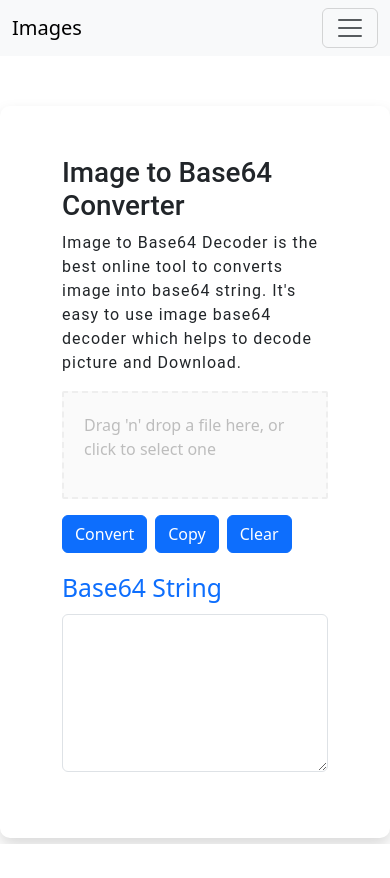
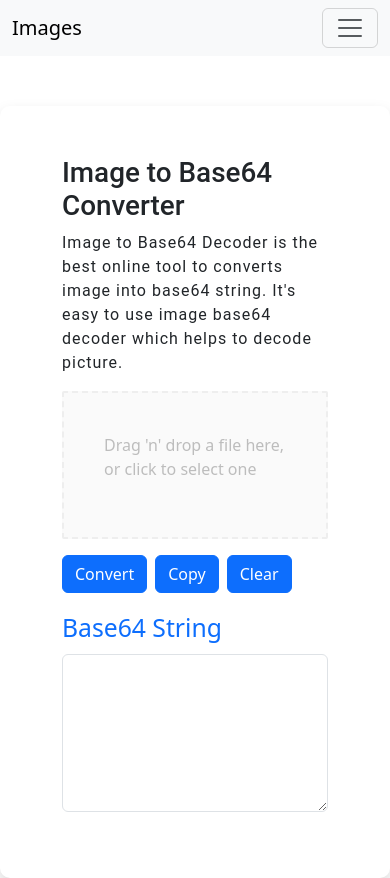
Before and after one commit to renishp003/Base64ToImage, a React app: page /image-to-base64 in a window 390 px wide. Before the commit the page ends 844 px from the top, so only its background shows below. Built offline with nearby package versions, Linux system fonts and the light colour scheme; the HTML template or start-up script is replaced by a standard one.

Commit message:
Responsive changes

```diff
--- a/src/App.css
+++ b/src/App.css
@@ -23,7 +23,7 @@
   display: flex;
   flex-direction: column;
   align-items: center;
-  padding: 20px;
+  padding: 40px;
   border-width: 2px;
   border-radius: 2px;
   border-color: #eeeeee;
--- a/src/components/ImageToBase64.jsx
+++ b/src/components/ImageToBase64.jsx
@@ -1,25 +1,23 @@
-import React, { useCallback } from 'react'
-import  { useState } from "react";
-import Container from 'react-bootstrap/Container';
-import Row from 'react-bootstrap/Row';
-import Col from 'react-bootstrap/Col';
-import {useDropzone} from 'react-dropzone';
-import Form from 'react-bootstrap/Form';
-import Button from 'react-bootstrap/Button';
-import { toast, ToastContainer } from 'react-toastify';
+import  { useCallback } from "react";
+import { useState } from "react";
+import Container from "react-bootstrap/Container";
+import Row from "react-bootstrap/Row";
+import Col from "react-bootstrap/Col";
+import { useDropzone } from "react-dropzone";
+import Form from "react-bootstrap/Form";
+import Button from "react-bootstrap/Button";
+import { toast, ToastContainer } from "react-toastify";
 
-// import Image from 'react-bootstrap/Image';
+
 
 const ImageToBase64 = () => {
-
   const [file, setFile] = useState(null);
-const [base64,setBase64] = useState('')
-const [error, setError] = useState('')
+  const [base64, setBase64] = useState("");
+  const [error, setError] = useState("");
 
   const onDrop = useCallback((acceptedFiles) => {
-
     setFile(acceptedFiles[0]);
-    setError('')
+    setError("");
   }, []);
 
   const { getRootProps, getInputProps, isDragActive } = useDropzone({
@@ -28,51 +26,49 @@ const [error, setError] = useState('')
     multiple: false,
   });
   const convertToBase64 = () => {
-    if(file){
-
-      const reader = new FileReader()
-
-    reader.readAsDataURL(file)
-
+    if (file) {
+      const reader = new FileReader();
+      reader.readAsDataURL(file);
       reader.onload = () => {
-      setBase64(reader.result)
+        setBase64(reader.result);
+      };
+    } else {
+      console.log("hi");
+      setError("Please Select The Image");
     }
-    }else{
-      console.log("hi")
-      setError("Please Select The Image")
-    }
-
-  }
-      const copyStr = ()=>{
-        if(base64 === ''){
-          console.log(base64.length)
+  };
+  const copyStr = () => {
+    if (base64 === "") {
       toast.error("Nothing To Copy");
-
-        }
-        else if(navigator.clipboard.writeText(base64)){
+    } else if (navigator.clipboard.writeText(base64)) {
       toast.success("Copied to Clipboard");
     }
-
-      }
+  };
 
   return (
-
     <Container w-75>
-      <ToastContainer
-   autoClose={3000}
-   hideProgressBar={true}
-
-/>
+      <ToastContainer autoClose={3000} hideProgressBar={true} />
       <Row className="shadow">
-        <Col className="d-flex justify-content-center align-items-center flex-column" xxl={12} xl={12} lg={12} md={12} sm={12} xs={12}>
+        <Col
+          className="d-flex justify-content-center align-items-center flex-column"
+          xxl={12}
+          xl={12}
+          lg={12}
+          md={12}
+          sm={12}
+          xs={12}
+        >
           <div className="d-flex justify-content-center align-items-center flex-column ">
-        <h1 className="h2-font">  Image to Base64 Converter</h1>
-        <p className="text">Image to Base64 Decoder is the best online tool to converts image into base64 string. It&apos;s easy to use  image base64 decoder which helps to decode picture and Download.</p>
+            <h1 className="h2-font"> Image to Base64 Converter</h1>
+            <p className="text">
+              Image to Base64 Decoder is the best online tool to converts image
+              into base64 string. It&apos;s easy to use image base64 decoder
+              which helps to decode picture.
+            </p>
           </div>
         </Col>
         <Col>
-
-    <div {...getRootProps()} className='dropzone'>
+          <div {...getRootProps()} className="dropzone">
             <input {...getInputProps()} />
             {isDragActive ? (
               <p>Drop the file here ...</p>
@@ -80,21 +76,19 @@ const [error, setError] = useState('')
               <p>Drag &apos;n&apos; drop a file here, or click to select one</p>
             )}
             {file && (
-        <div className='d-flex justify-content-center align-items-center flex-column'>
+              <div className="d-flex justify-content-center align-items-center flex-column">
                 <h4>File Preview:</h4>
                 <p>File Name: {file.name}</p>
                 <p>File Size: {(file.size / 1024).toFixed(2)} KB</p>
                 {file.type.startsWith("image/") && (
                   <img
-            height='400px'
+                    height="400px"
                     width="400px"
                     src={URL.createObjectURL(file)}
                     alt="Preview"
-
                   />
                 )}
               </div>
-
             )}
             {error && (
               <div style={{ color: "red", marginBottom: "10px" }}>
@@ -102,26 +96,37 @@ const [error, setError] = useState('')
               </div>
             )}
           </div>
-    <Button className='mt-3 mb-3 me-2' variant="primary" onClick={convertToBase64}>
+          <Button
+            className="mt-3 mb-3 me-2"
+            variant="primary"
+            onClick={convertToBase64}
+          >
             Convert
           </Button>
-      <Button className='mt-3 mb-3 me-2' variant="primary" onClick={copyStr}>
+          <Button
+            className="mt-3 mb-3 me-2"
+            variant="primary"
+            onClick={copyStr}
+          >
             Copy
           </Button>
-      <Button className='mt-3 mb-3 me-2' variant="primary" onClick={()=>{setBase64(''),setFile('')}}>
+          <Button
+            className="mt-3 mb-3 me-2"
+            variant="primary"
+            onClick={() => {
+              setBase64(""), setFile("");
+            }}
+          >
             Clear
           </Button>
           <Form.Group className="mb-3" controlId="exampleForm.ControlTextarea1">
             <Form.Label className="text-primary fs-2">Base64 String</Form.Label>
-        <Form.Control  as="textarea" value={base64}   rows={6} />
+            <Form.Control as="textarea" value={base64} rows={6} />
           </Form.Group>
-
         </Col>
-
       </Row>
     </Container>
+  );
+};
 
-  )
-}
-
-export default ImageToBase64
+export default ImageToBase64;
--- a/src/components/RoutesF.jsx
+++ b/src/components/RoutesF.jsx
@@ -1,21 +1,18 @@
-import {  Routes, Route } from "react-router-dom";
-import Base64ToImage from './Base64ToImage';
-import Header from './Header';
+import { Routes, Route } from "react-router-dom";
+import Base64ToImage from "./Base64ToImage";
+import Header from "./Header";
 import ImageToBase64 from "./ImageToBase64";
 const RoutesF = () => {
   return (
     <>
-    <Header/>
+      <Header />
 
-     <Routes>
-    <Route index  element={<Base64ToImage/>}></Route>
-    <Route path="/image-to-base64"  element={<ImageToBase64/>}></Route>
+      <Routes>
+        <Route index element={<Base64ToImage />}></Route>
+        <Route path="/image-to-base64" element={<ImageToBase64 />}></Route>
+      </Routes>
+    </>
+  );
+};
 
-     </Routes>
-
-
-    </>
-  )
-}
-
-export default RoutesF
+export default RoutesF;
```
Lines whose indentation alone changed are shown as unchanged.
